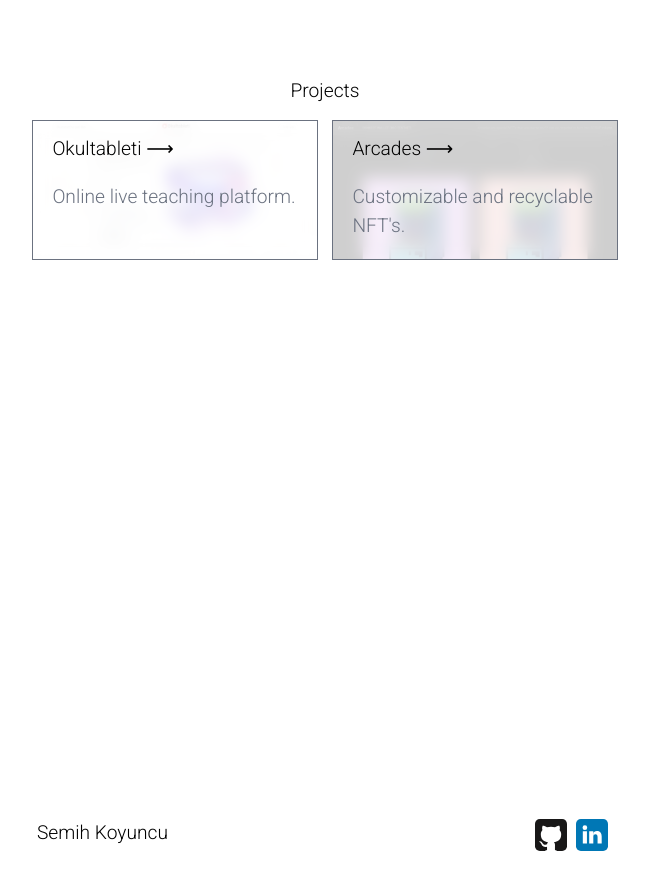
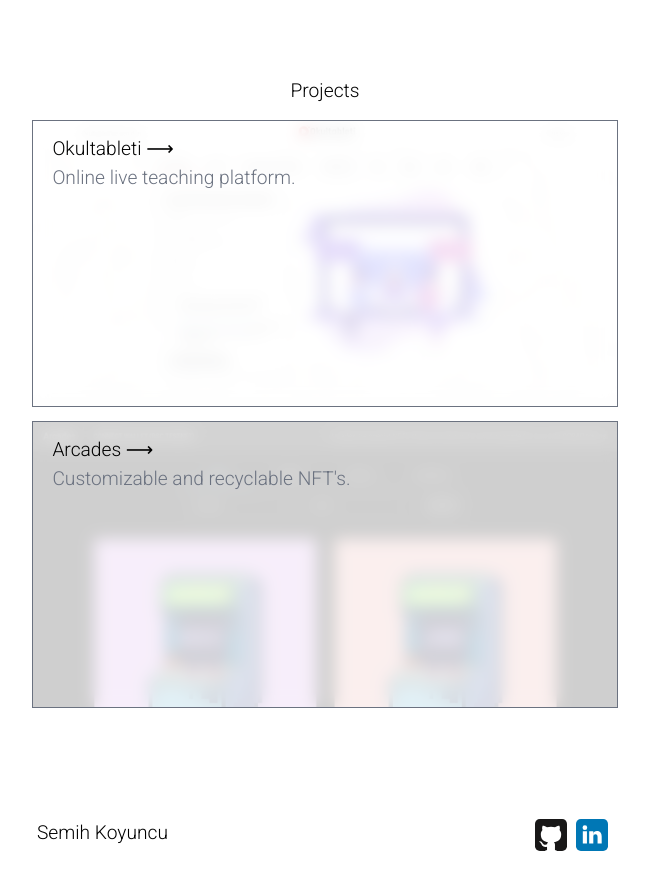
Before and after one commit to lifecodeof/lifecodeof.github.io, a Next.js app: page / in a window 1280 px wide. Shown: the part 800-1679 px from the top of the page, without its empty margins (315-964 px from the left). Built offline with nearby package versions, Linux system fonts and the light colour scheme.

Commit message:
projects vertical

```diff
--- a/components/ProjectCard.tsx
+++ b/components/ProjectCard.tsx
@@ -1,10 +1,17 @@
 import Image, { StaticImageData } from "next/image"
 import React, { FC } from "react"
 
-export type Project = { title: string, desc: string, link: string, image: string | StaticImageData }
+export type Project = {
+    title: string,
+    desc: string,
+    link: string,
+    image: string | StaticImageData,
+    // techStack: Record<string, string>,
+}
+
 export const ProjectCard: FC<Project> = ({ title, desc, link, image }: Project) => {
     return (
-        <article className="group relative border border-gray-500 dark:border-gray-400">
+        <article className="group relative border border-gray-500 dark:border-gray-400 w-full">
             <Image layout="responsive" src={image} alt={title} />
             <div className="absolute inset-0 z-10 bg-white dark:bg-black
             !bg-opacity-0 group-hover:!bg-opacity-80 touch:!bg-opacity-80
@@ -14,9 +21,9 @@
             <a className="absolute inset-0 ml-4 mt-3 z-20
                 transition-all duration-500
                 opacity-0 touch:opacity-100 group-hover:opacity-100"
-                 href={link} target="_blank" rel="noreferrer">
+                href={link} target="_blank" rel="noreferrer">
                 <h2>{title} &#10230;</h2>
-                <p className="text-gray-500 dark:text-gray-400 mt-4">{desc}</p>
+                <p className="text-gray-500 dark:text-gray-400">{desc}</p>
             </a>
         </article>
     )
--- a/pages/index.tsx
+++ b/pages/index.tsx
@@ -19,8 +19,8 @@
         flex justify-center fixed w-full p-2 z-50
         backdrop-blur border-b border-gray-400
         '>
-            <a href="#home">Home</a>
-            <a href="#projects">Projects</a>
+        <a href="#home">Home</a>
+        <a href="#projects">Projects</a>
       </nav>
 
       <main className={styles.main}>
@@ -30,7 +30,7 @@
         </section>
         <section id="projects">
           <h1>Projects</h1>
-          <div className="mt-3 px-3 grid grid-cols-1 sm:grid-cols-2 gap-3 w-full">
+          <div className="mt-3 px-3 flex flex-col gap-3 w-full">
             {projects.map(p => <ProjectCard {...p} key={p.title} />)}
           </div>
         </section>
@@ -39,8 +39,8 @@
       <footer className='p-4  flex justify-between max-w-lg mx-auto'>
         <p>Semih Koyuncu</p>
         <div className='flex [&>*]:mx-1'>
-          <a href="https://github.com/lifecodeof"><Image src={github} alt="github" width={32} height={32}/></a>
-          <a href="https://linkedin.com/in/lifecodeof"><Image src={linkedin} alt="linkedin" width={32} height={32}/></a>
+          <a href="https://github.com/lifecodeof"><Image src={github} alt="github" width={32} height={32} /></a>
+          <a href="https://linkedin.com/in/lifecodeof"><Image src={linkedin} alt="linkedin" width={32} height={32} /></a>
         </div>
       </footer>
     </>
```
